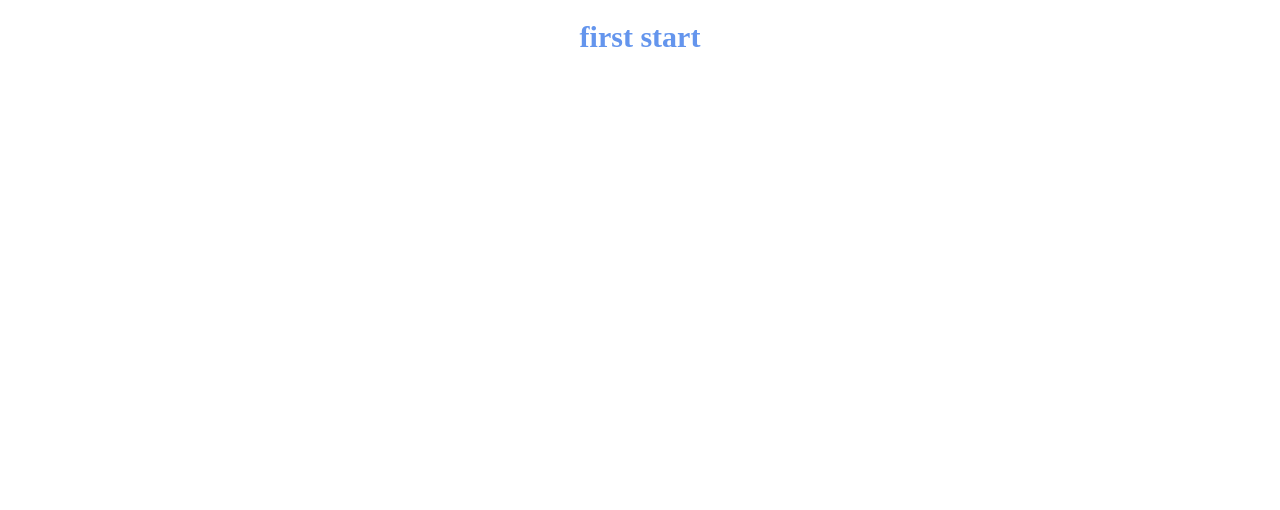
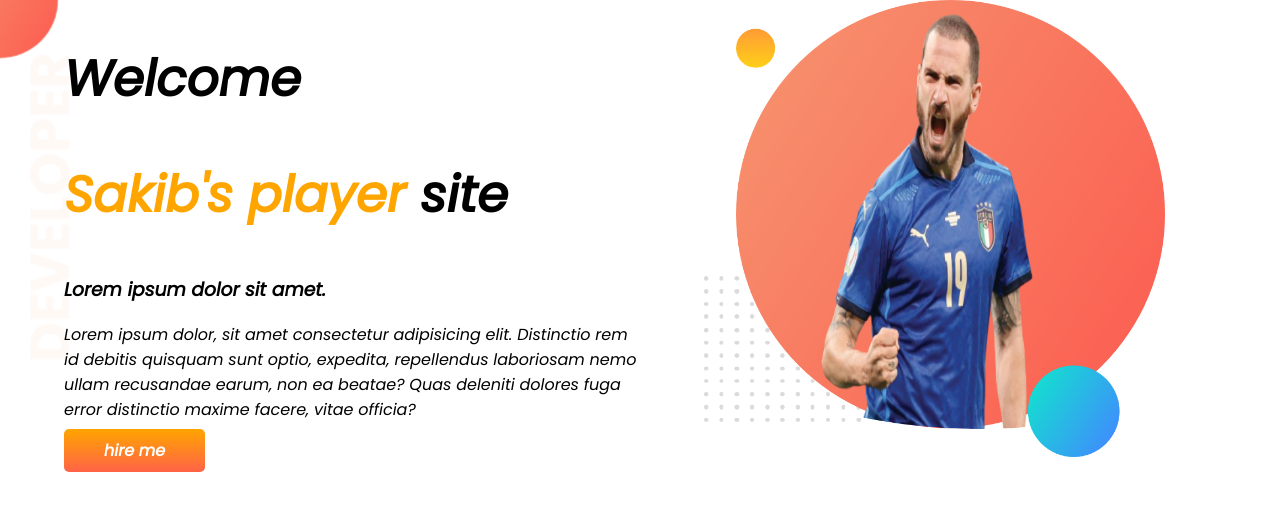
Before and after one commit to sakibhasan2021/Developer-portfolio-reset, a plain HTML site: page index.html in a window 1280 px wide. Drawn offline with Linux system fonts and the light colour scheme.

Commit message:
first-section

```diff
--- a/index.html
+++ b/index.html
@@ -5,9 +5,24 @@
     <meta http-equiv="X-UA-Compatible" content="IE=edge">
     <meta name="viewport" content="width=device-width, initial-scale=1.0">
     <title>Developer Portfolio</title>
+    <link rel="preconnect" href="https://fonts.googleapis.com">
+    <link rel="preconnect" href="https://fonts.gstatic.com" crossorigin>
+    <link href="https://fonts.googleapis.com/css2?family=Poppins:ital@1&display=swap" rel="stylesheet">
     <link rel="stylesheet" href="style.css">
 </head>
 <body>
-    <h1>first start</h1>
+   <section class="top-banner">
+    <div class="bonucci-section">
+         <h1>Welcome</h1>
+        <h1> <span class="sakib">Sakib's player</span>  site</h1>
+        <h3>Lorem ipsum dolor sit amet.</h3>
+        <p>Lorem ipsum dolor, sit amet consectetur adipisicing elit. Distinctio rem id debitis quisquam sunt optio, expedita, repellendus laboriosam nemo ullam recusandae earum, non ea beatae? Quas deleniti dolores fuga error distinctio maxime facere, vitae officia?</p>
+            <a class="hire-me" target="_blank" href="http://ngvhgvhgvhg">hire me</a>
+
+     </div>
+          <div class="bonucci-section">
+               <img src="showOff/my-bg.png" alt="">
+         </div>
+   </section>
 </body>
 </html>
--- a/style.css
+++ b/style.css
@@ -1,5 +1,33 @@
+body{
+    font-family: 'Poppins', sans-serif;
+    margin: 0px;
+}
 h1{
-    font-size:30px;
-    color: cornflowerblue;
-    text-align: center;
+    font-size:50px;
 }
+.sakib{
+    color:orange;
+}
+section{
+    display:flex;
+
+}
+.bonucci-section{
+    width:50%;
+    padding-left: 5%;
+}
+.bonucci-section img{
+    width:80%;
+}
+.hire-me{
+    text-decoration: none;
+    background-image: linear-gradient(orange,tomato);
+    color: white;
+    font-weight: 700;
+    padding:10px 40px;
+    border-radius:5px;
+}
+.top-banner{
+    background-image:url(images/top-banner.png);
+    background-repeat: no-repeat;
+}
```
Also changed, not shown: images/dream-bg.png (added), images/exp-bg.png (added), images/jhankar.png (added), images/jhankar2.png (added), images/my-bg.png (added), images/my-bg2.png (added), images/top-banner.png (added), showOff/bonnucci-removebg-preview.png (added), showOff/lionel-messi-copa-removebg-preview.png (added), showOff/my-bg.png (added), showOff/my-bg2.png (added).
